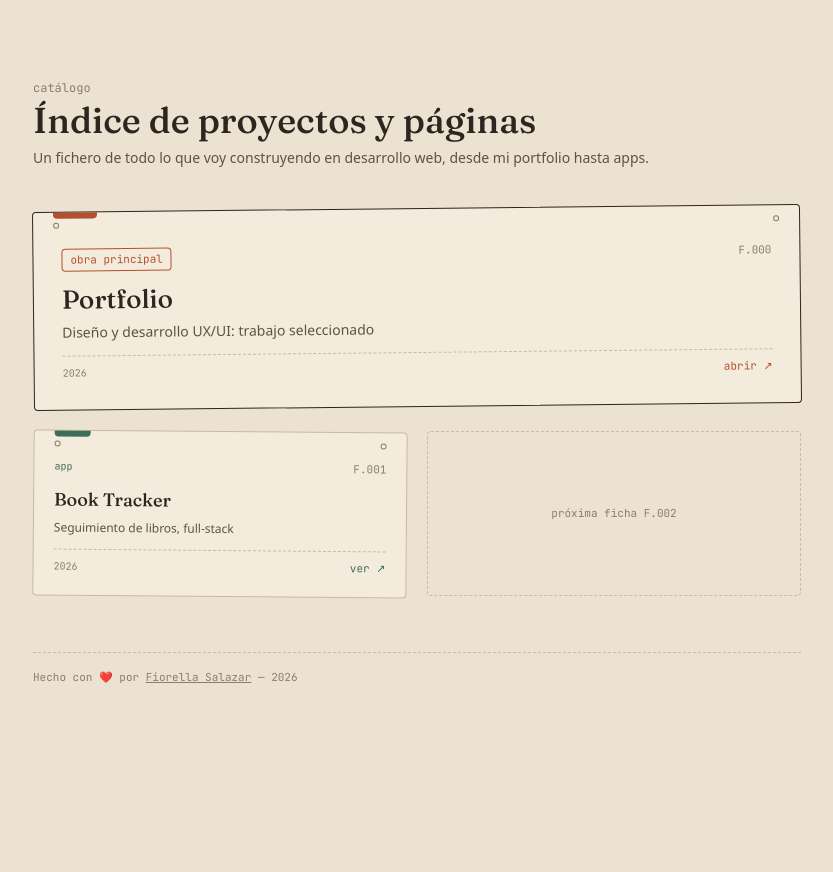
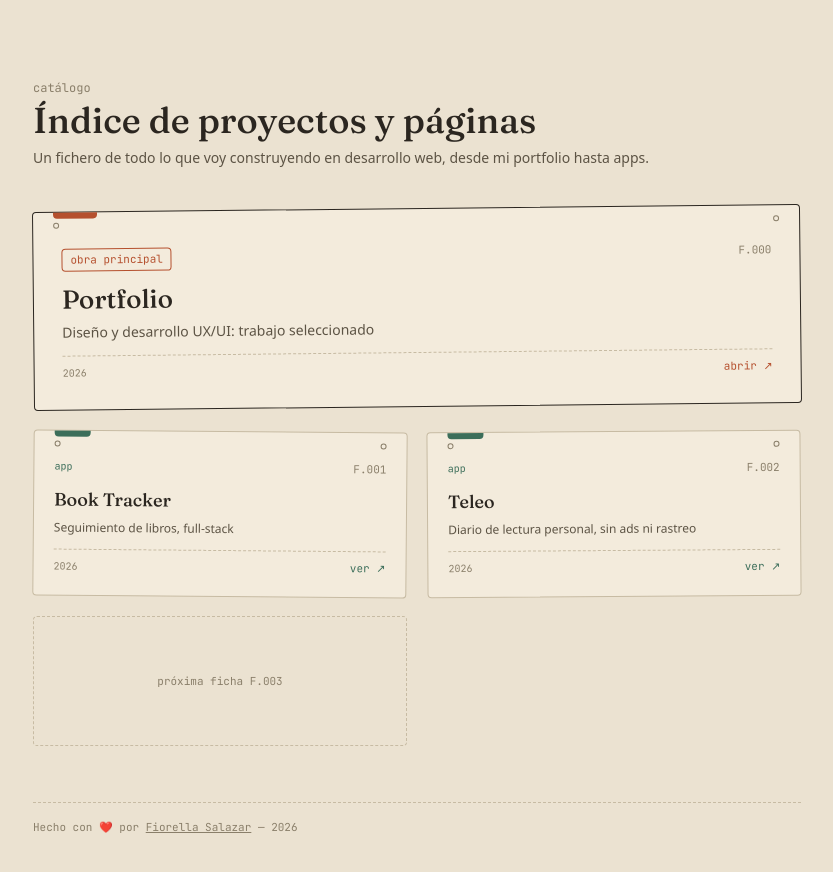
Before and after one commit to Fiore-RS/index, a React (Vite) app: page / in a window 1280 px wide. Shown: the top 872 px of the page, without its empty margins (223-1056 px from the left). Before the commit the page ends 800 px from the top, so only its background shows below. Built offline with nearby package versions, Linux system fonts and the light colour scheme.

Commit message:
Add new Ficha entry for Teleo project in fichas.ts

```diff
--- a/src/data/fichas.ts
+++ b/src/data/fichas.ts
@@ -30,4 +30,12 @@ export const fichas: Ficha[] = [
     anio: "2026",
     url: "https://fiore-rs.github.io/BookTracker/",
   },
+  {
+    numero: "002",
+    titulo: "Teleo",
+    descripcion: "Diario de lectura personal, sin ads ni rastreo",
+    categoria: "app",
+    anio: "2026",
+    url: "https://fiore-rs.github.io/teleo/",
+  },
 ];
```
